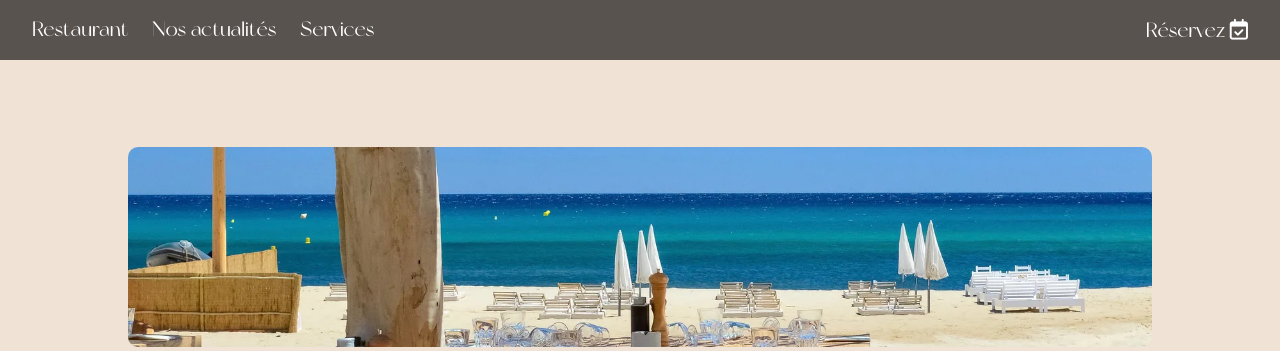
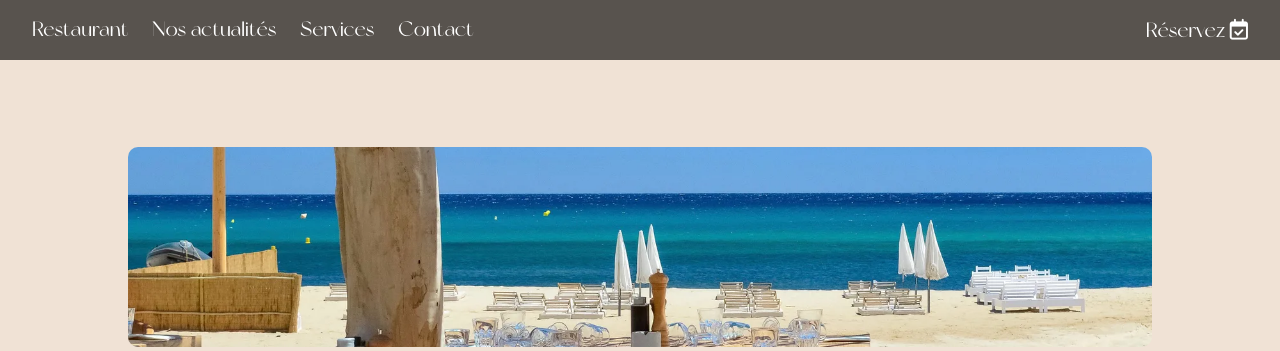
Before and after one commit to lclhugo/mspr-paillote-du-soleil, a Symfony app: template templates/article/show.html.twig in a window 1280 px wide. Shown: the top 351 px of the page. Run offline with Twig, Linux system fonts and the light colour scheme; the template is opened without the code that fills it, so the values that code supplies are empty; some libraries are stand-ins or nearby versions.

Commit message:
finish navbar

```diff
--- a/templates/partials/navbar.html.twig
+++ b/templates/partials/navbar.html.twig
@@ -62,11 +62,18 @@
         <li><a href="{{ path('app_activities') }}">Activités touristiques</a></li>
       </ul>
       </span>
+
+       </div>
+       <div class="dropdown">
+       <span class="dropdown-toggle"><a  href="{{ path('app_contact') }}"> Contact</a></span>
       </div>
       </div>
   <a href="#{# {{ path('app_reservation_new')}} #}" class="book" id="desktop-mobile">
     Réservez <i class="fa-regular fa-calendar-check"></i>
   </a>
+
+ {#  Début du menu mobile :  #}
+
     <div class="nav-menu-mobile">
       <i class="fa-solid fa-bars burger-button"></i>
       <div class="menu-mobile">
@@ -83,6 +90,8 @@
    <li class="menu-sous-titre"><a href="{{ path('app_privateBeach') }}">Plage Privée</a></li>
  <li class="menu-sous-titre"><a href="{{ path('app_events') }}">Evènements</a></li>
  <li class="menu-sous-titre"><a href="{{ path('app_activities') }}">Activités touristiques</a></li>
+ <h2 class="menu-titre">Contact</h2>
+ <li class="menu-sous-titre"><a href="{{ path('app_contact') }}">Formulaire de contact</a></li>
 </ul>
       </div>
     </div>
```
